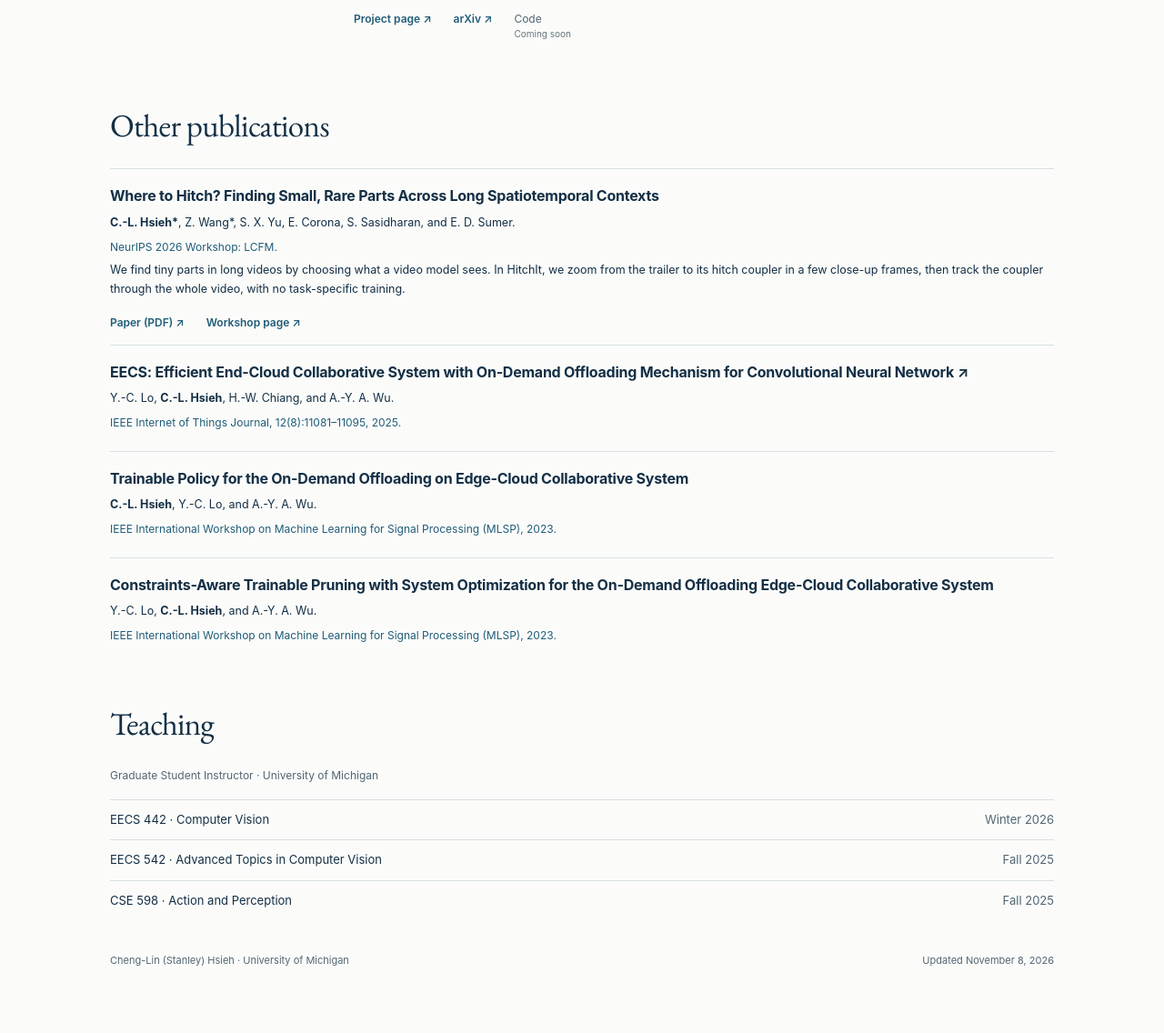
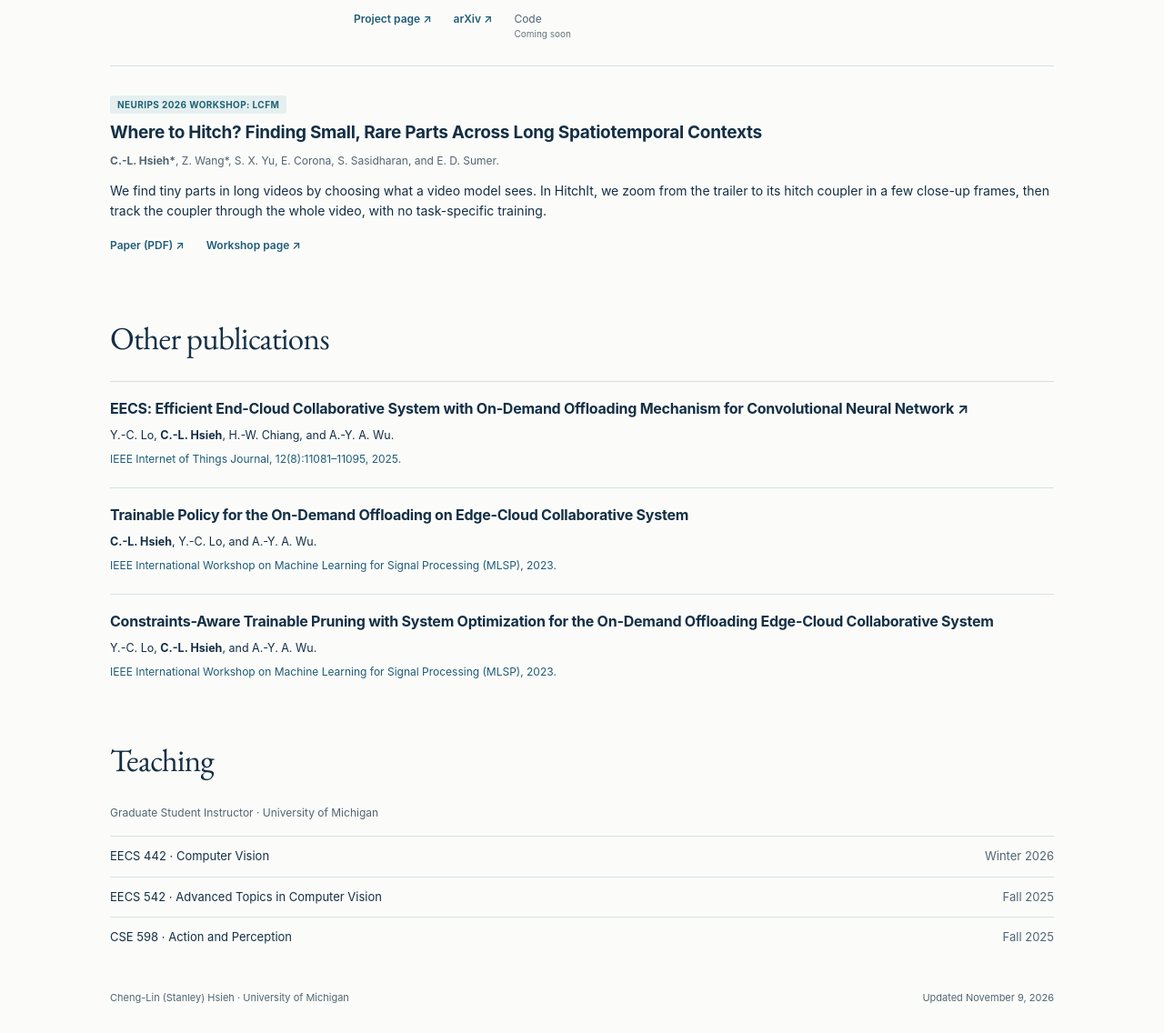
Before and after one commit to chenglinh/chenglinh.github.io, a Jekyll site: the page index.html, which Jekyll copies as it is, in a window 1280 px wide and 1400 px high, scrolled down 895 px, cut to the strip 264-1400 px from the top of the window. Shown: the whole strip at 91% size. Built offline with Jekyll 4.4.1, drawn with Linux system fonts in a browser that asks for light colours; before the commit the page ends 2254 px from its top, so only the background shows below that.

Commit message:
Add new research article and update footer dateFeature HitchIt last in selected research
Updated the publication date in the footer and added a new research article section.

```diff
--- a/index.html
+++ b/index.html
@@ -36,14 +36,16 @@
 <div><p class="badge">CoRL 2026 Workshops: Scaling H2R &amp; Contact-Rich Loco-Manipulation</p><br><p class="badge neutral">Under review</p><h3>Test-Time Motion Steering for Perceptive Humanoid Fall Recovery</h3><p class="authors"><a href="https://osheraz.github.io/">Osher Azulay</a>*, <strong>Cheng-Lin Hsieh*</strong>, and <a href="https://web.eecs.umich.edu/~stellayu/">Stella X. Yu</a></p><p>We turn getting back up into a behavior the robot can adapt and steer. In RISE, a visual diffusion model lets us guide heading, timing, and route at test time, while a depth-aware controller carries out the recovery on a real Unitree G1.</p>
 <div class="project-links" aria-label="Fall Recovery resources"><a href="https://osheraz.github.io/RISE/">Project page ↗</a><a href="https://arxiv.org/abs/2610.30061">arXiv ↗</a><span>Code <small>Coming soon</small></span></div></div>
 </article>
+<article class="research-card">
+<div style="grid-column:1 / -1"><p class="badge">NeurIPS 2026 Workshop: LCFM</p><h3>Where to Hitch? Finding Small, Rare Parts Across Long Spatiotemporal Contexts</h3><p class="authors"><strong>C.-L. Hsieh*</strong>, Z. Wang*, S. X. Yu, E. Corona, S. Sasidharan, and E. D. Sumer.</p><p>We find tiny parts in long videos by choosing what a video model sees. In HitchIt, we zoom from the trailer to its hitch coupler in a few close-up frames, then track the coupler through the whole video, with no task-specific training.</p><div class="project-links" aria-label="Where to Hitch resources"><a href="papers/where-to-hitch.pdf">Paper (PDF) ↗</a><a href="https://neurips.cc/virtual/2026/173726">Workshop page ↗</a></div></div>
+</article>
 </section>
 <section id="publications" class="section"><div class="section-heading"><h2>Other publications</h2></div>
 <ol class="publication-list">
-<li><h3>Where to Hitch? Finding Small, Rare Parts Across Long Spatiotemporal Contexts</h3><p><strong>C.-L. Hsieh*</strong>, Z. Wang*, S. X. Yu, E. Corona, S. Sasidharan, and E. D. Sumer.</p><p class="venue">NeurIPS 2026 Workshop: LCFM.</p><p>We find tiny parts in long videos by choosing what a video model sees. In HitchIt, we zoom from the trailer to its hitch coupler in a few close-up frames, then track the coupler through the whole video, with no task-specific training.</p><div class="project-links" aria-label="Where to Hitch resources"><a href="papers/where-to-hitch.pdf">Paper (PDF) ↗</a><a href="https://neurips.cc/virtual/2026/173726">Workshop page ↗</a></div></li>
 <li><h3><a href="https://doi.org/10.1109/JIOT.2024.3514661">EECS: Efficient End-Cloud Collaborative System with On-Demand Offloading Mechanism for Convolutional Neural Network ↗</a></h3><p>Y.-C. Lo, <strong>C.-L. Hsieh</strong>, H.-W. Chiang, and A.-Y. A. Wu.</p><p class="venue">IEEE Internet of Things Journal, 12(8):11081–11095, 2025.</p></li>
 <li><h3>Trainable Policy for the On-Demand Offloading on Edge-Cloud Collaborative System</h3><p><strong>C.-L. Hsieh</strong>, Y.-C. Lo, and A.-Y. A. Wu.</p><p class="venue">IEEE International Workshop on Machine Learning for Signal Processing (MLSP), 2023.</p></li>
 <li><h3>Constraints-Aware Trainable Pruning with System Optimization for the On-Demand Offloading Edge-Cloud Collaborative System</h3><p>Y.-C. Lo, <strong>C.-L. Hsieh</strong>, and A.-Y. A. Wu.</p><p class="venue">IEEE International Workshop on Machine Learning for Signal Processing (MLSP), 2023.</p></li>
 </ol></section>
 <section id="teaching" class="section"><div class="section-heading"><h2>Teaching</h2></div><p class="section-note">Graduate Student Instructor · University of Michigan</p><ul class="teaching-list"><li><span>EECS 442 · Computer Vision</span><span>Winter 2026</span></li><li><span>EECS 542 · Advanced Topics in Computer Vision</span><span>Fall 2025</span></li><li><span>CSE 598 · Action and Perception</span><span>Fall 2025</span></li></ul></section>
-</main><footer><span>Cheng-Lin (Stanley) Hsieh · University of Michigan</span><span>Updated November 8, 2026</span></footer>
+</main><footer><span>Cheng-Lin (Stanley) Hsieh · University of Michigan</span><span>Updated November 9, 2026</span></footer>
 </body></html>
```
